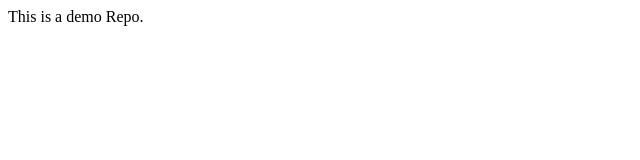
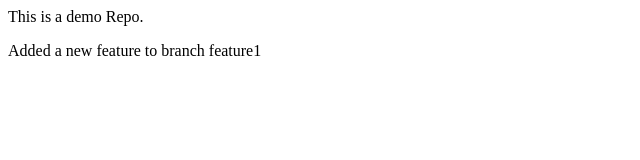
Before and after one commit to devanshu757/localrepo_forpractice, a plain HTML site: page index.html in a window 1280 px wide. Shown: the whole page, without its empty margins (0-640 px from the left). Drawn offline with Linux system fonts and the light colour scheme.

Commit message:
Added a feature branch

```diff
--- a/index.html
+++ b/index.html
@@ -1 +1,2 @@
 <p> This is a demo Repo.</p>
+<p> Added a new feature to branch feature1 </p>
```
